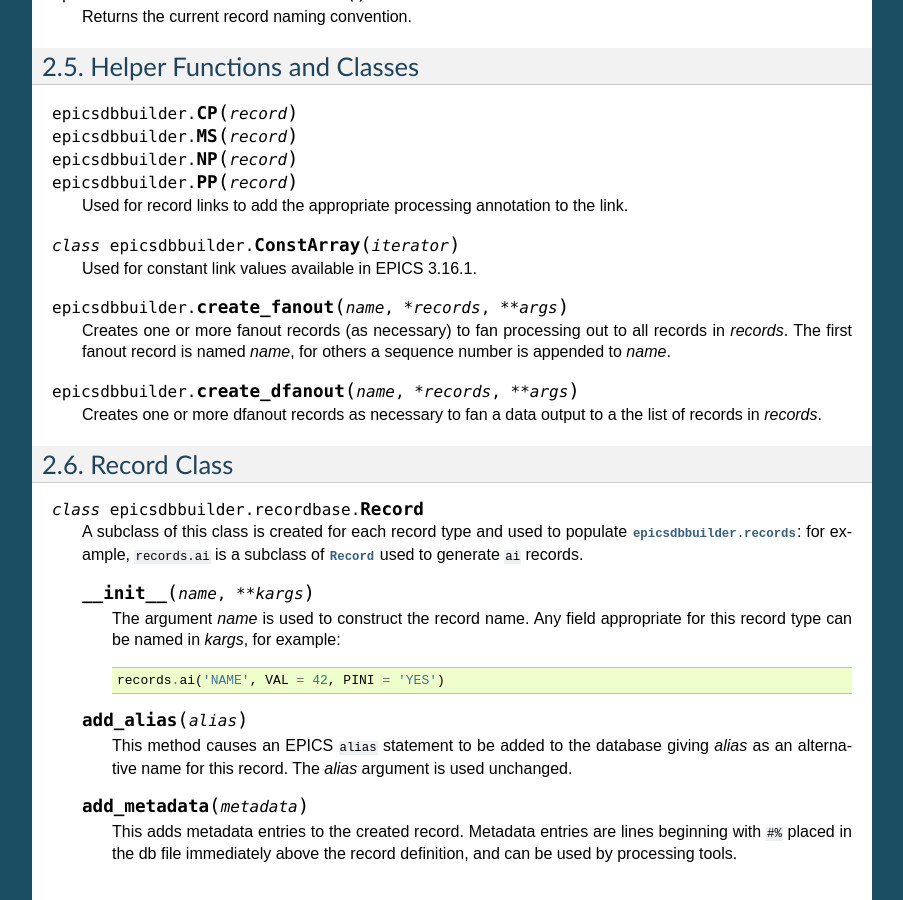
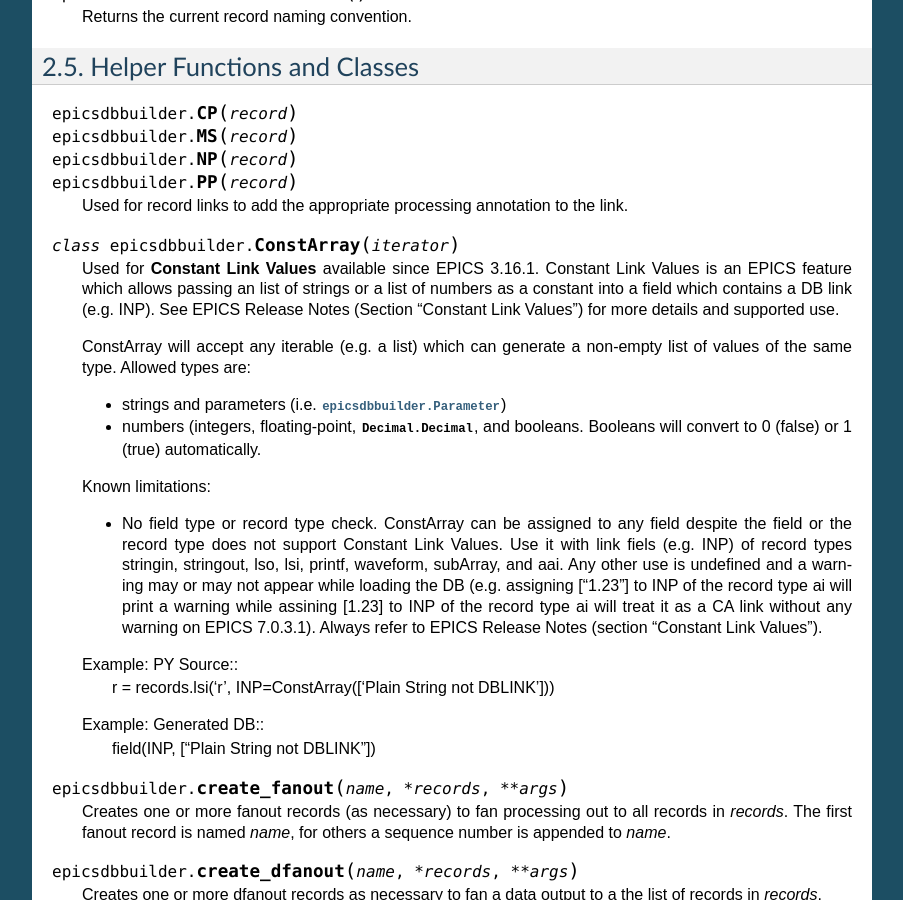
Before and after one commit to DiamondLightSource/epicsdbbuilder, a Sphinx documentation site: the page built from docs/api.rst, in a window 1280 px wide and 900 px high, scrolled down 2996 px. Shown: the whole window, without its empty margins (198-1101 px from the left). Built offline with Sphinx 7.4.7, drawn with Linux system fonts in a browser that asks for light colours.

Commit message:
Extended documentation about ConstArray

```diff
--- a/docs/api.rst
+++ b/docs/api.rst
@@ -220,7 +220,43 @@ Helper Functions and Classes
 ..  class::
     ConstArray(iterator)
 
-    Used for constant link values available in EPICS 3.16.1.
+    Used for **Constant Link Values** available since EPICS 3.16.1.
+    Constant Link Values is an EPICS feature which allows passing
+    an list of strings or a list of numbers as a constant into
+    a field which contains a DB link (e.g. INP).
+    See EPICS Release Notes (Section "Constant Link Values")
+    for more details and supported use.
+
+    ConstArray will accept any iterable (e.g. a list) which can generate
+    a non-empty list of values of the same type. Allowed types are:
+
+    * strings and parameters (i.e. :py:class:`epicsdbbuilder.Parameter`)
+
+    * numbers (integers, floating-point, :py:class:`Decimal.Decimal`, and booleans.
+      Booleans will convert to 0 (false) or 1 (true) automatically.
+
+
+    Known limitations:
+
+    * No field type or record type check.
+      ConstArray can be assigned to any field despite the field
+      or the record type does not support Constant Link Values.
+      Use it with link fiels (e.g. INP) of record types stringin,
+      stringout, lso, lsi, printf, waveform, subArray, and aai.
+      Any other use is undefined and a warning may or may not appear
+      while loading the DB
+      (e.g. assigning ["1.23"] to INP of the record type ai will print a warning
+      while assining [1.23] to INP of the record type ai will treat it as a CA link
+      without any warning on EPICS 7.0.3.1).
+      Always refer to EPICS Release Notes (section "Constant Link Values").
+
+
+    Example: PY Source::
+        r = records.lsi('r', INP=ConstArray(['Plain String not DBLINK']))
+
+    Example: Generated DB::
+        field(INP, ["Plain String not DBLINK"])
+
 
 ..  function:: create_fanout(name, *records, **args)
 
```
